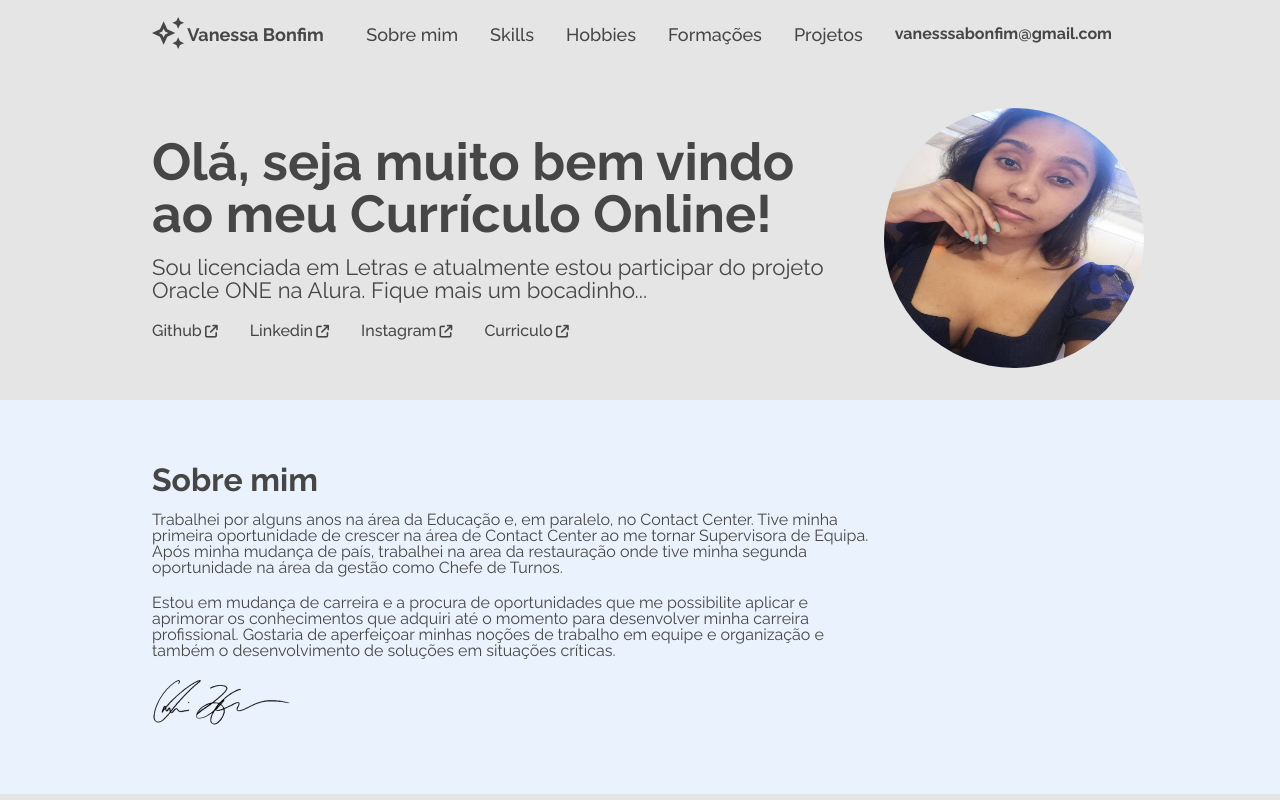
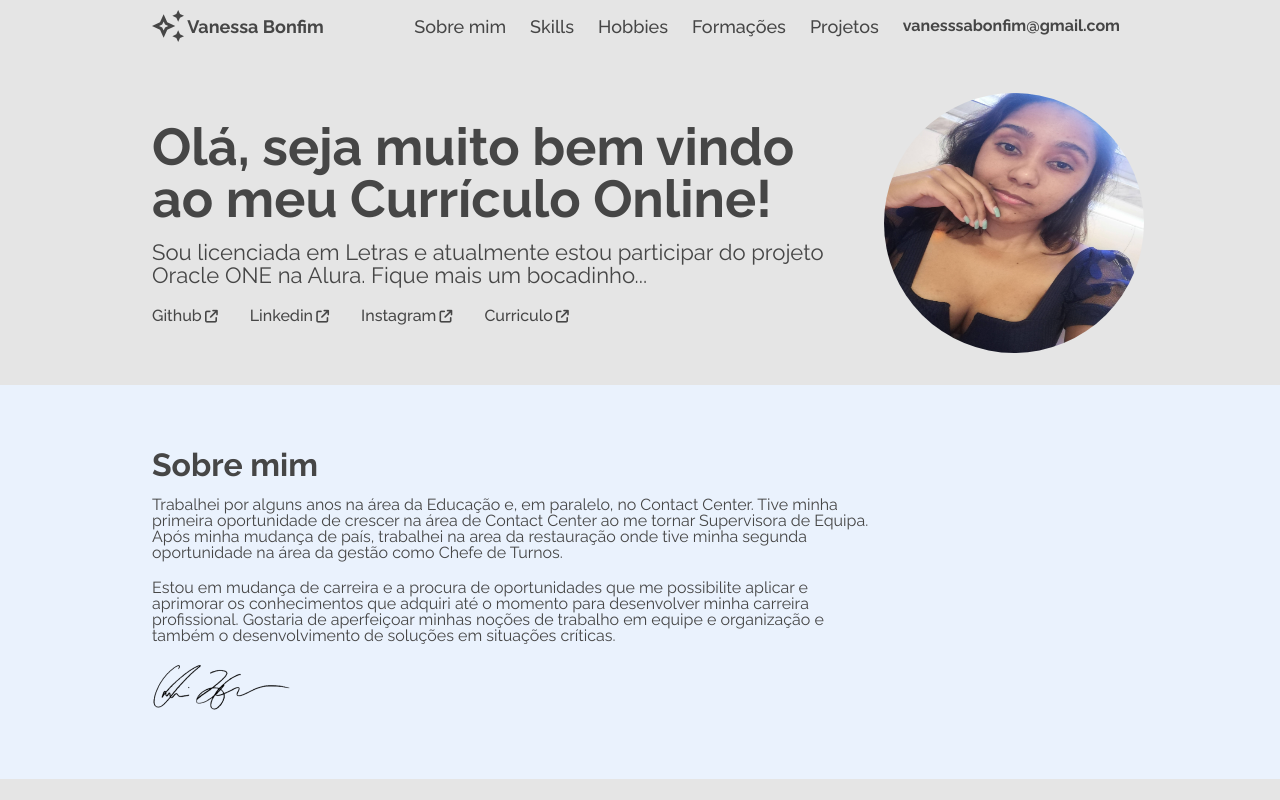
Before and after one commit to vanessa-bonfim/Meu-Portfolio_Alura, a plain HTML site: page index.html in a window 1280 px wide. Shown: the top 800 px of the page. Drawn offline with Linux system fonts and the light colour scheme.

Commit message:
Fixed overlap header's letters;

```diff
--- a/asset/css/style.css
+++ b/asset/css/style.css
@@ -109,6 +109,7 @@ body {
     align-items: center;
     margin-top: 0.6rem;
     margin-bottom: 2rem;
+    gap: 1rem;
 }
 
 .cabecalho__titulo-caixa {
@@ -1000,7 +1001,10 @@ Rodapé
         height: 260px;
         width: 260px;
     }
-    .cabecalho__menu-nav-item {
+    .cabecalho__menu-nav-caixa{
+        gap:0.5rem;
+    }
+    /* .cabecalho__menu-nav-item {
         padding: 1rem;
-    }
+    } */
 }
```
